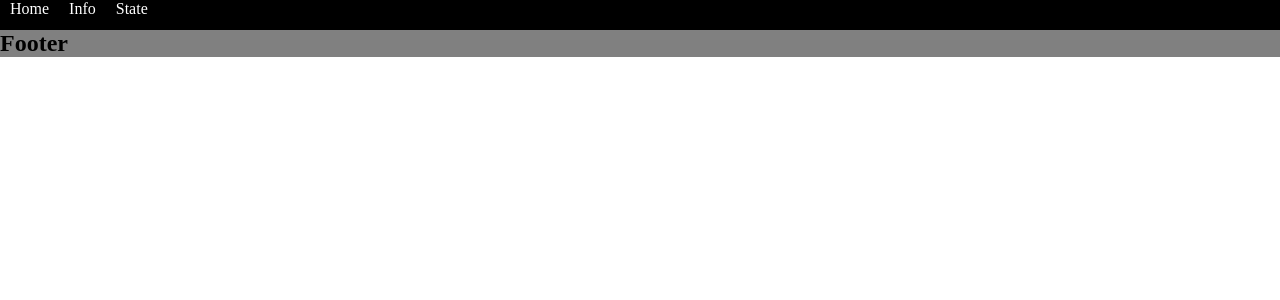
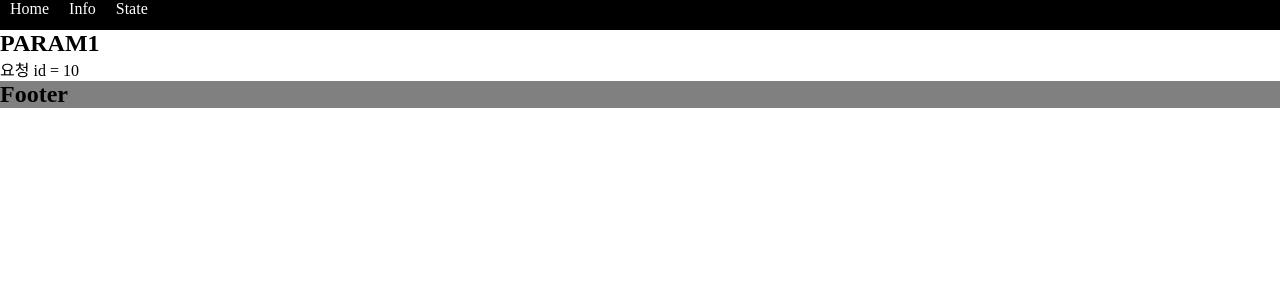
Before and after one commit to mjlee0509/React, a React (Create React App) app: page /param/10 in a window 1280 px wide. Shown: the top 300 px of the page. Built offline with nearby package versions, Linux system fonts and the light colour scheme.

Commit message:
09. 주소값 요청 (Path Variable, useParam)

```diff
--- a/src/App.js
+++ b/src/App.js
@@ -5,6 +5,7 @@
 import { BrowserRouter, Route, Routes } from 'react-router-dom';
 import Info from './pages/Info';
 import State from './pages/State';
+import Param1 from './pages/Param1';
 
 
 function App() {
@@ -16,6 +17,9 @@
         <Route path="/" element={<Home />} />
         <Route path="/info" element={<Info />} />
         <Route path="/state" element={<State />} />
+
+        {/* 프로젝트시 저 뒤에 parameter 부분은 계속 바뀌어야 하므로 변수 처리함 */}
+        <Route path="/param/:id" element={<Param1 />} />
       </Routes>
       </BrowserRouter>
       <Footer />
--- a/src/Home.jsx
+++ b/src/Home.jsx
@@ -2,14 +2,22 @@
 // Home -> Prop으로 name, age를 전달해보자
 
 import Prop from "./pages/Prop";
+import {Link} from 'react-router-dom'
 
 
 const Home = () => {
     return (
         <div className="home">
             <h2>Home</h2>
-            <Prop name="주인장" age="29" nation="대한민국"/> {/* 전달해줄 파라미터 이름. 맘대로 정해주면 된다.*/}
+            {/* 전달해줄 파라미터 이름. 맘대로 정해주면 된다.*/}
+            {/* <Prop name="주인장" age="29" nation="대한민국" />  */}
+            {/*주소값 할당 -- **중괄호 2개!** */}
+            <Link to={
+                {
+                    pathname : "/param/10"
+                }
 
+            }> param 전송(Path Variable) </Link>
         </div>
     )
 }
--- /dev/null
+++ b/src/pages/Param1.jsx
@@ -0,0 +1,15 @@
+import { useParams } from "react-router-dom";
+
+const Param1 = () => {
+    // useParams : parameter 값 꺼내기
+    const { id } = useParams();
+    return (
+        <div className="param1-page page">
+            <h2>PARAM1</h2>
+            <p>요청 id = {id}</p>
+        </div>
+
+    );
+
+}
+export default Param1;
```
